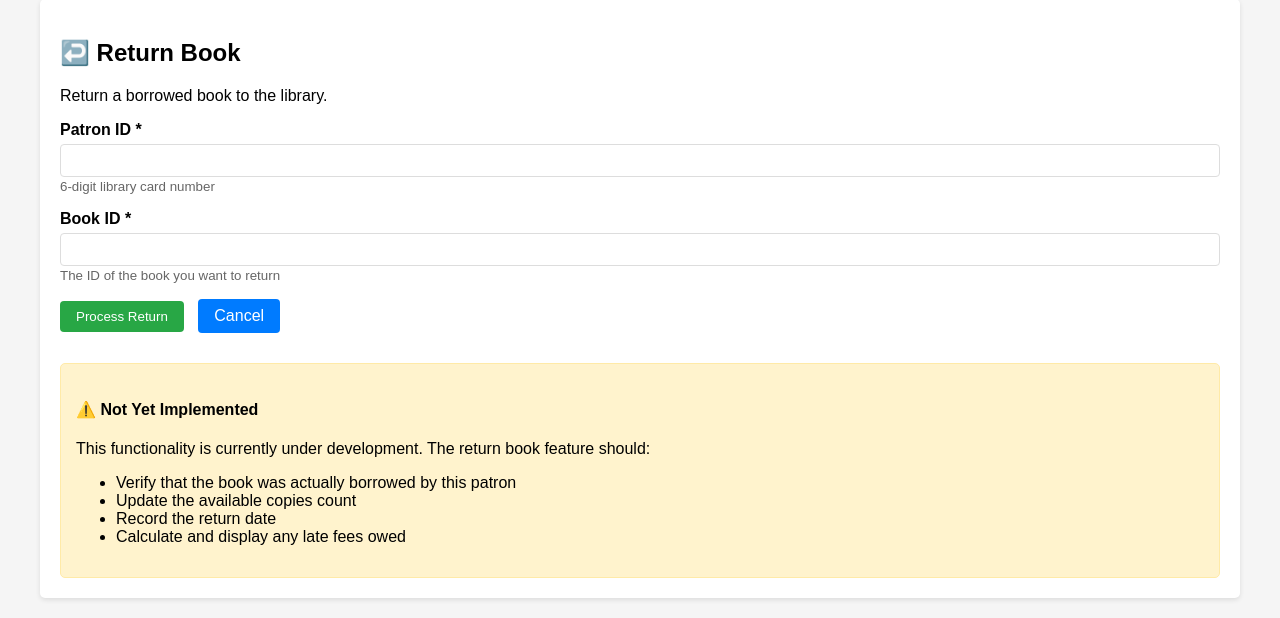
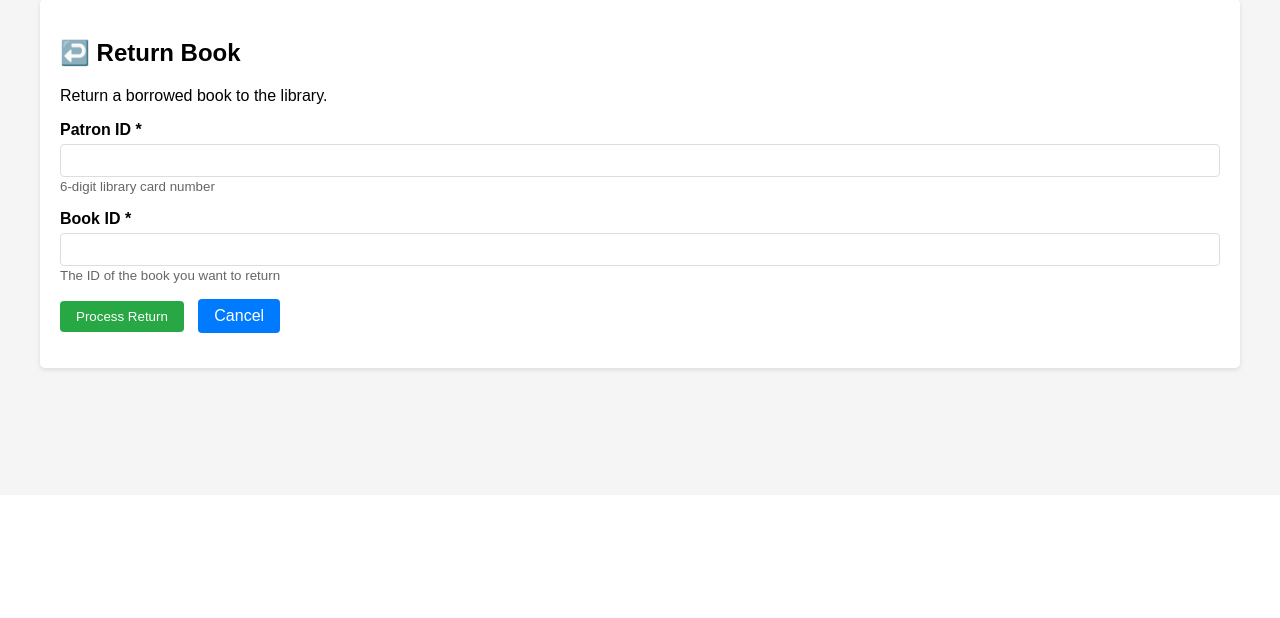
Before and after one commit to sarah40m/cisc327-library-management-a2-1062, a Flask app: page /return in a window 1280 px wide. Shown: the part 305-923 px from the top of the page. After the commit the page ends 678 px from the top, so only its background shows below. Run offline with Flask 3, Linux system fonts and the light colour scheme.

Commit message:
assignment 4

```diff
--- a/requirements.txt
+++ b/requirements.txt
@@ -1,5 +1,7 @@
 Flask==2.3.3
 pytest==7.4.2
+pytest-mock==3.11.1
+pytest-cov==4.1.0
 requests>=2.31.0
-pytest-mock
-pytest-cov==4.1.0
+playwright==1.37.0
+typing_extensions
--- a/templates/return_book.html
+++ b/templates/return_book.html
@@ -25,14 +25,5 @@
     </div>
 </form>
 
-<div style="margin-top: 30px; padding: 15px; background-color: #fff3cd; border: 1px solid #ffeaa7; border-radius: 5px;">
-    <h4>⚠️ Not Yet Implemented</h4>
-    <p>This functionality is currently under development. The return book feature should:</p>
-    <ul>
-        <li>Verify that the book was actually borrowed by this patron</li>
-        <li>Update the available copies count</li>
-        <li>Record the return date</li>
-        <li>Calculate and display any late fees owed</li>
-    </ul>
-</div>
+
 {% endblock %}
```
Also changed, not shown: templates/search.html (+1 -10 lines), tests/test_e2e.py (added, +49 -0 lines), 1 other file.
